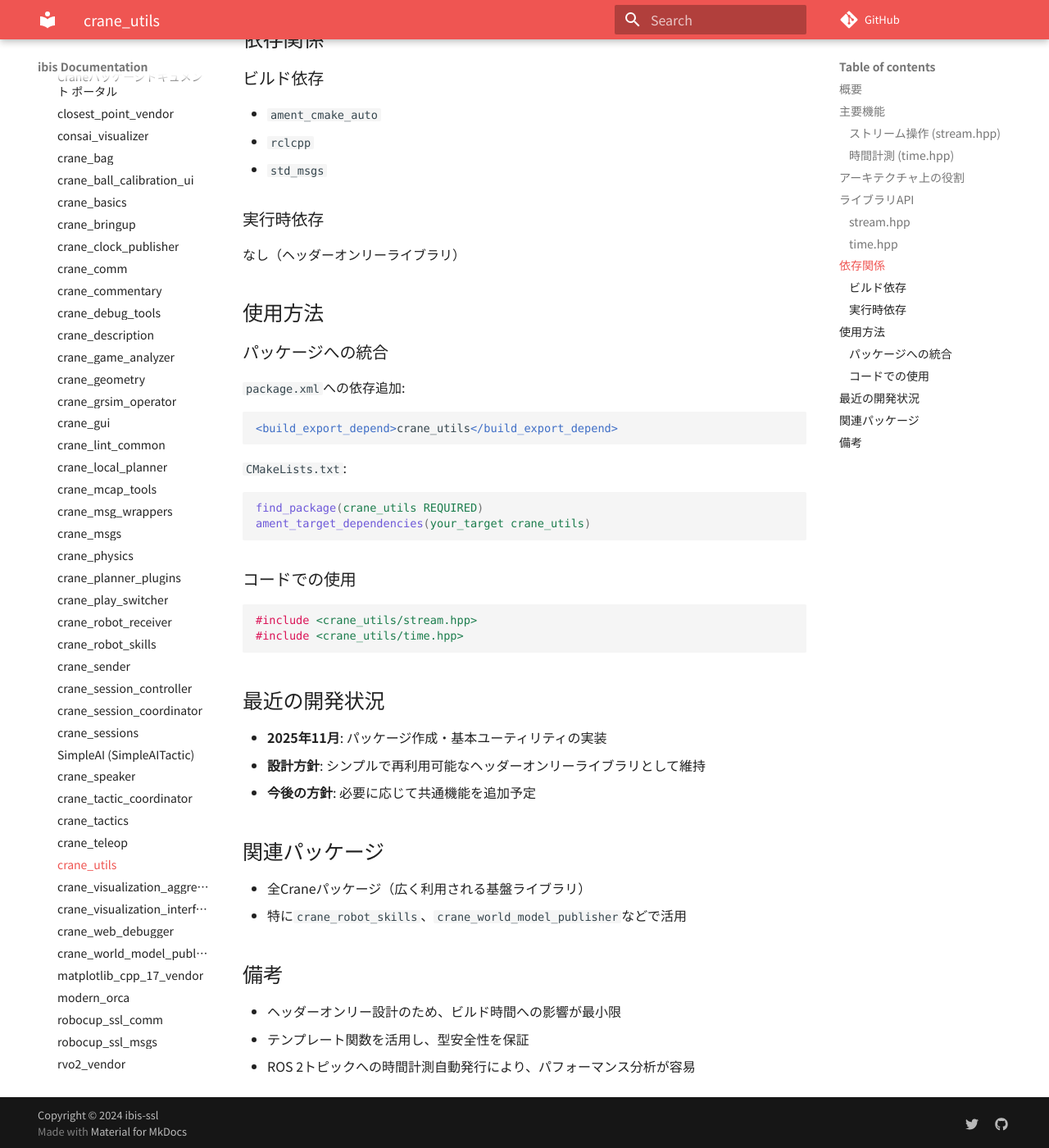
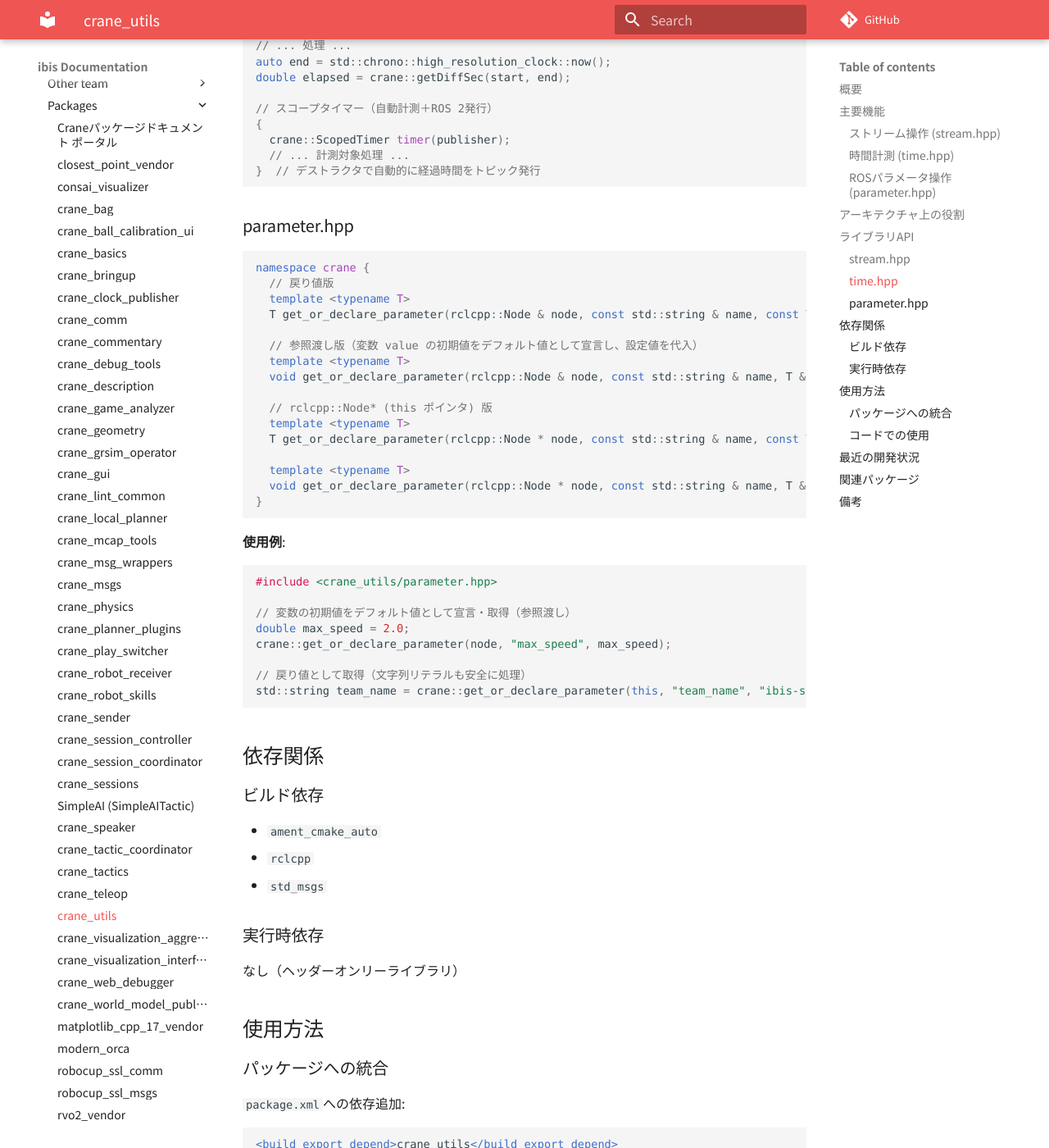
Before and after one commit to ibis-ssl/ibis_documentation, an MkDocs documentation site: the page built from docs/ai/packages/crane_utils.md, in a window 1280 px wide and 1400 px high, scrolled down 1988 px. Shown: the whole window at 82% size. Built offline with MkDocs 1.6.1 and Material for MkDocs 9.7.7, drawn with Linux system fonts in a browser that asks for light colours; nearby versions of some CDN libraries; some web fonts are replaced; comment, search, counter and statistics services are not loaded; some of the changed text lies outside the part shown.

Commit message:
🔄 synced local 'docs/ai' with remote 'docs'

````diff
--- a/docs/ai/packages/crane_utils.md
+++ b/docs/ai/packages/crane_utils.md
@@ -17,6 +17,14 @@
 - `getDiffSec()`: 2つの時刻間の差分計算（秒単位）
 - `getElapsedSec()`: 開始時刻からの経過時間計算
 - `ScopedTimer`: スコープベースの自動時間計測とROS 2トピック発行
+
+### ROSパラメータ操作 (`parameter.hpp`)
+
+- `get_or_declare_parameter()`: パラメータの宣言と取得を安全かつ1行で実行
+- 参照渡し版（変数の初期値をデフォルト値として宣言し、設定値を変数に直接格納）
+- 戻り値版（設定値またはデフォルト値を返す）
+- 多重宣言防止（すでに宣言済みの場合でも例外を投げず値を取得）
+- 文字列リテラルの自動対応（`const char*` を安全に `std::string` パラメータとして処理）
 
 ## アーキテクチャ上の役割
 
@@ -81,6 +89,40 @@ double elapsed = crane::getDiffSec(start, end);
 }  // デストラクタで自動的に経過時間をトピック発行
 ```
 
+### parameter.hpp
+
+```cpp
+namespace crane {
+  // 戻り値版
+  template <typename T>
+  T get_or_declare_parameter(rclcpp::Node & node, const std::string & name, const T & default_value);
+
+  // 参照渡し版（変数 value の初期値をデフォルト値として宣言し、設定値を代入）
+  template <typename T>
+  void get_or_declare_parameter(rclcpp::Node & node, const std::string & name, T & value);
+
+  // rclcpp::Node* (this ポインタ) 版
+  template <typename T>
+  T get_or_declare_parameter(rclcpp::Node * node, const std::string & name, const T & default_value);
+
+  template <typename T>
+  void get_or_declare_parameter(rclcpp::Node * node, const std::string & name, T & value);
+}
+```
+
+**使用例**:
+
+```cpp
+#include <crane_utils/parameter.hpp>
+
+// 変数の初期値をデフォルト値として宣言・取得（参照渡し）
+double max_speed = 2.0;
+crane::get_or_declare_parameter(node, "max_speed", max_speed);
+
+// 戻り値として取得（文字列リテラルも安全に処理）
+std::string team_name = crane::get_or_declare_parameter(this, "team_name", "ibis-ssl");
+```
+
 ## 依存関係
 
 ### ビルド依存
````
